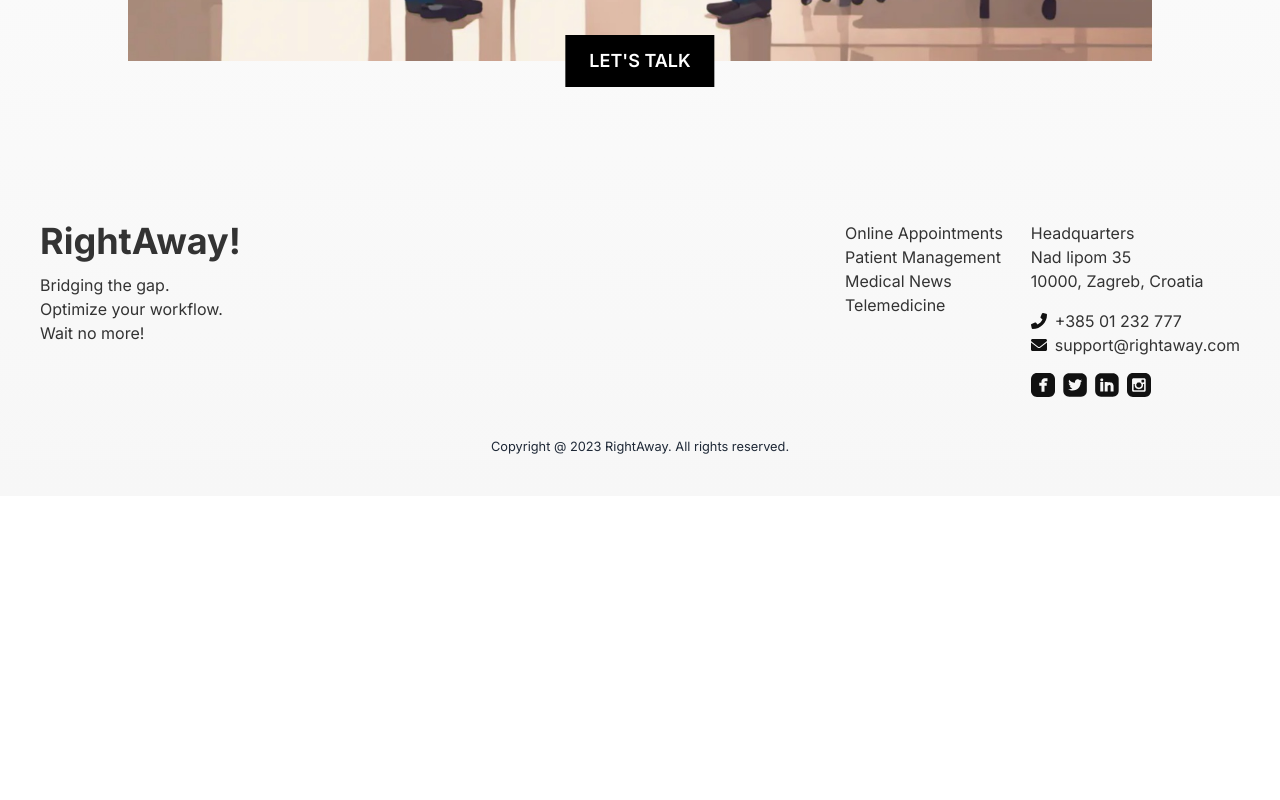
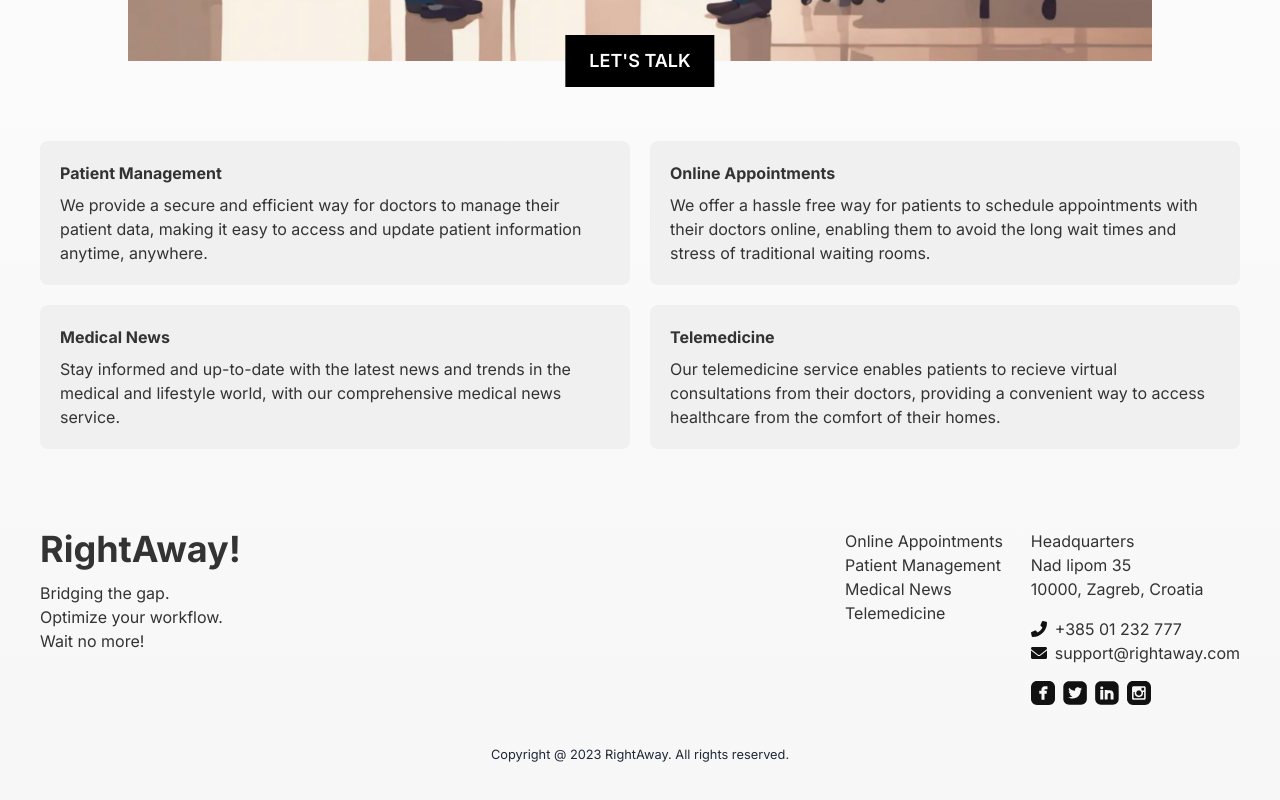
Before and after one commit to robilovric/HCI, a Next.js app in the folder semester-project/hci/: page / in a window 1280 px wide. Shown: the part 875-1675 px from the top of the page. Before the commit the page ends 1371 px from the top, so only its background shows below. Built offline with nearby package versions, Linux system fonts and the light colour scheme.

Commit message:
Resolve class project 6.

```diff
--- /dev/null
+++ b/semester-project/hci/src/app/_components/ServicesSection.tsx
@@ -0,0 +1,30 @@
+
+const ServicesSection = () => (
+    <div style={{ display: 'grid', gridTemplateColumns: 'repeat(2, 1fr)', gap: '20px' }}>
+        <div style={{ backgroundColor: '#f0f0f0', padding: '20px', borderRadius: '8px' }}>
+        <h3 style={{ marginBottom: '8px', fontWeight: 'bold' }}>Patient Management</h3>
+        <p style={{ color: '#333' }}>We provide a secure and efficient way for doctors to manage their
+        patient data, making it easy to access and update patient information anytime, anywhere.
+        </p>
+        </div>
+        <div style={{ backgroundColor: '#f0f0f0', padding: '20px', borderRadius: '8px' }}>
+        <h3 style={{ marginBottom: '8px', fontWeight: 'bold' }}>Online Appointments</h3>
+        <p style={{ color: '#333' }}>We offer a hassle free way for patients to schedule appointments with
+        their doctors online, enabling them to avoid the long wait times and stress of traditional waiting rooms.
+        </p>
+        </div>
+        <div style={{ backgroundColor: '#f0f0f0', padding: '20px', borderRadius: '8px' }}>
+        <h3 style={{ marginBottom: '8px', fontWeight: 'bold' }}>Medical News</h3>
+        <p style={{ color: '#333' }}>Stay informed and up-to-date with the latest news and trends in the medical
+        and lifestyle world, with our comprehensive medical news service.
+        </p>
+        </div>
+        <div style={{ backgroundColor: '#f0f0f0', padding: '20px', borderRadius: '8px' }}>
+        <h3 style={{ marginBottom: '8px', fontWeight: 'bold' }}>Telemedicine</h3>
+        <p style={{ color: '#333' }}>Our telemedicine service enables patients to recieve virtual consultations
+        from their doctors, providing a convenient way to access healthcare from the comfort of their homes.</p>
+        </div>
+  </div>
+);
+
+export default ServicesSection;
--- a/semester-project/hci/src/app/globals.css
+++ b/semester-project/hci/src/app/globals.css
@@ -33,3 +33,24 @@
 
 /* Additional Styles */
 /* Include typography, fonts, and any other styles here */
+.gridContainer {
+  display: grid;
+  grid-template-columns: repeat(2, 1fr);
+  gap: 20px;
+}
+
+.gridItem {
+  background-color: #f0f0f0;
+  padding: 20px;
+  border-radius: 8px;
+}
+
+/* Optional: Adjust text styles */
+.title {
+  margin-bottom: 8px;
+  font-weight: bold;
+}
+
+.description {
+  color: #333;
+}
--- a/semester-project/hci/src/app/page.tsx
+++ b/semester-project/hci/src/app/page.tsx
@@ -1,10 +1,12 @@
 import Link from "next/link";
 import HeroSection from "./_components/HeroSection";
+import ServicesSection from "./_components/ServicesSection";
 
 export default function Home() {
   return (
     <main className="flex min-h-screen flex-col items-center justify-between p-10">
       <HeroSection />
+      <ServicesSection />
     </main>
   );
 }
```
Also changed, not shown: 1 other file (tests, documents, lock files or other folders).
